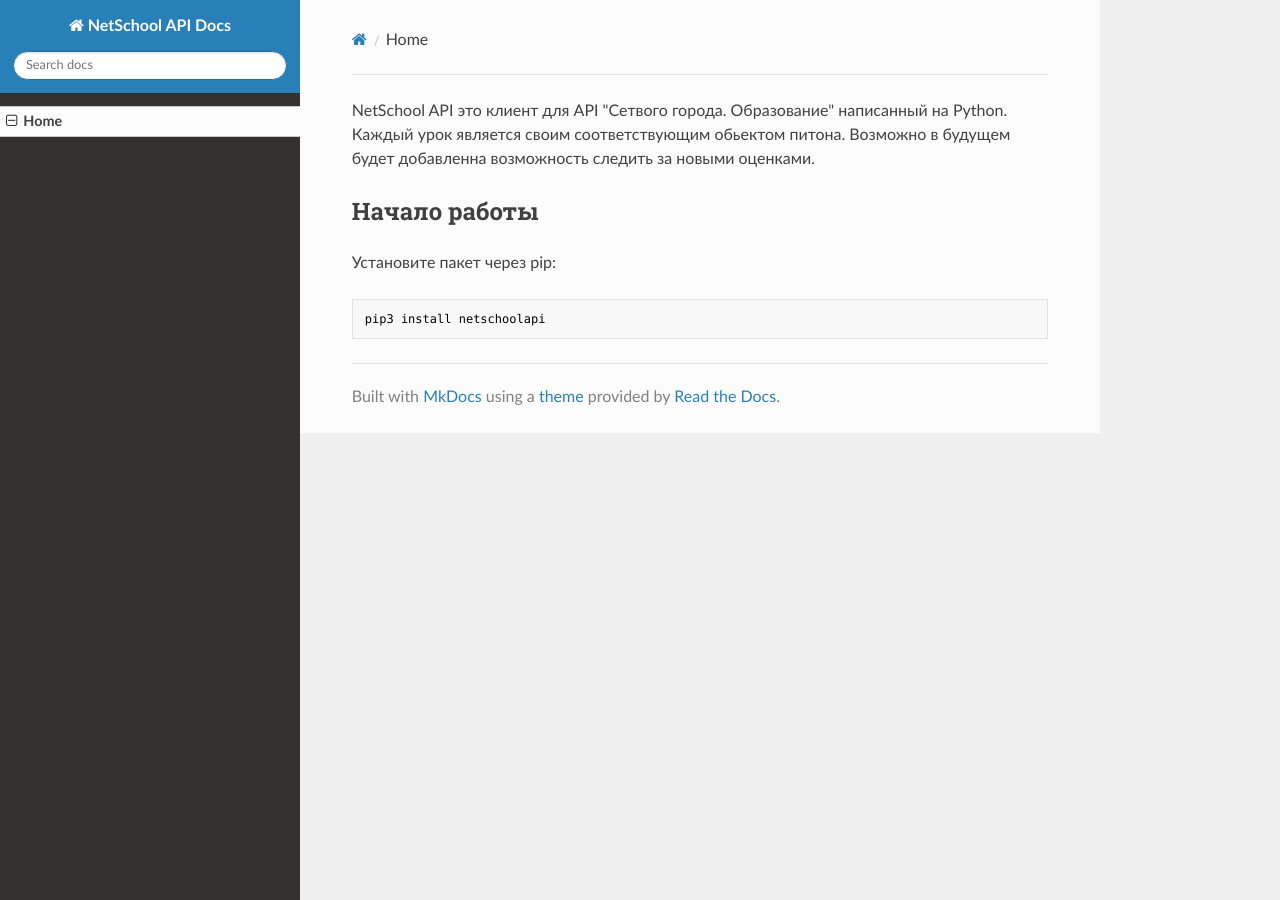
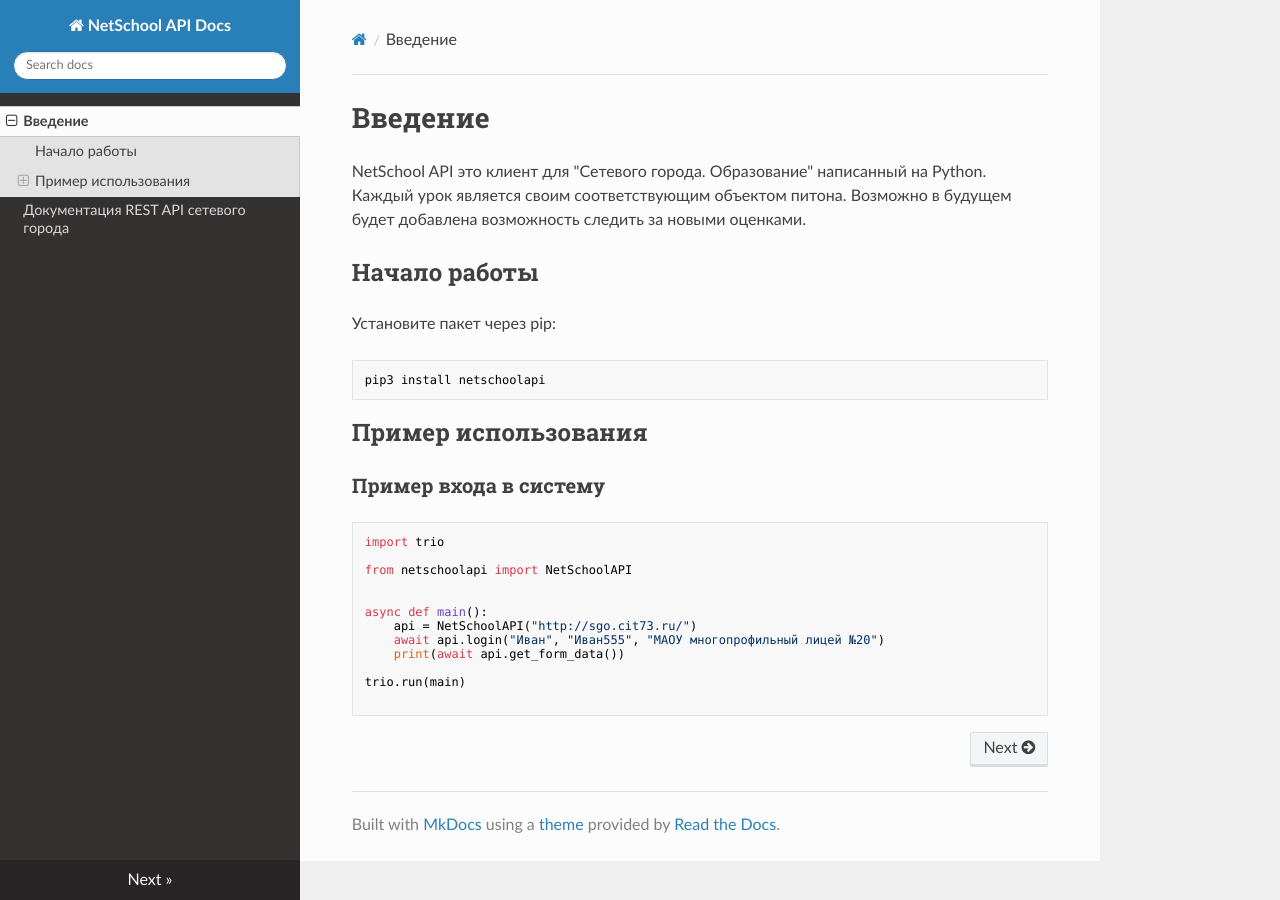
Before and after one commit to nm17/netschoolapi, an MkDocs documentation site: the page built from docs/index.md, in a window 1280 px wide. Built offline with MkDocs 1.6.1, drawn with Linux system fonts in a browser that asks for light colours; nearby versions of some CDN libraries.

Commit message:
Added more documentation and stuff
Note to self: Don't write docs late at night

````diff
--- a/docs/index.md
+++ b/docs/index.md
@@ -1,6 +1,7 @@
-NetSchool API это клиент для API "Сетвого города. Образование" написанный на Python.
-Каждый урок является своим соответствующим обьектом питона.
-Возможно в будущем будет добавленна возможность следить за новыми оценками.
+# Введение
+NetSchool API это клиент для "Сетевого города. Образование" написанный на Python.
+Каждый урок является своим соответствующим объектом питона.
+Возможно в будущем будет добавлена возможность следить за новыми оценками.
 
 ## Начало работы
 Установите пакет через pip:
@@ -8,3 +9,21 @@
 ```
 pip3 install netschoolapi
 ```
+
+## Пример использования
+### Пример входа в систему
+
+```
+import trio
+
+from netschoolapi import NetSchoolAPI
+
+
+async def main():
+    api = NetSchoolAPI("http://sgo.cit73.ru/")
+    await api.login("Иван", "Иван555", "МАОУ многопрофильный лицей №20")
+    print(await api.get_form_data())
+
+trio.run(main)
+
+```
--- a/netschoolapi/__init__.py
+++ b/netschoolapi/__init__.py
@@ -0,0 +1 @@
+from netschoolapi.client import NetSchoolAPI
````
Also changed, not shown: docs/sgoapi.md (added, +33 -0 lines), 4 other files.
